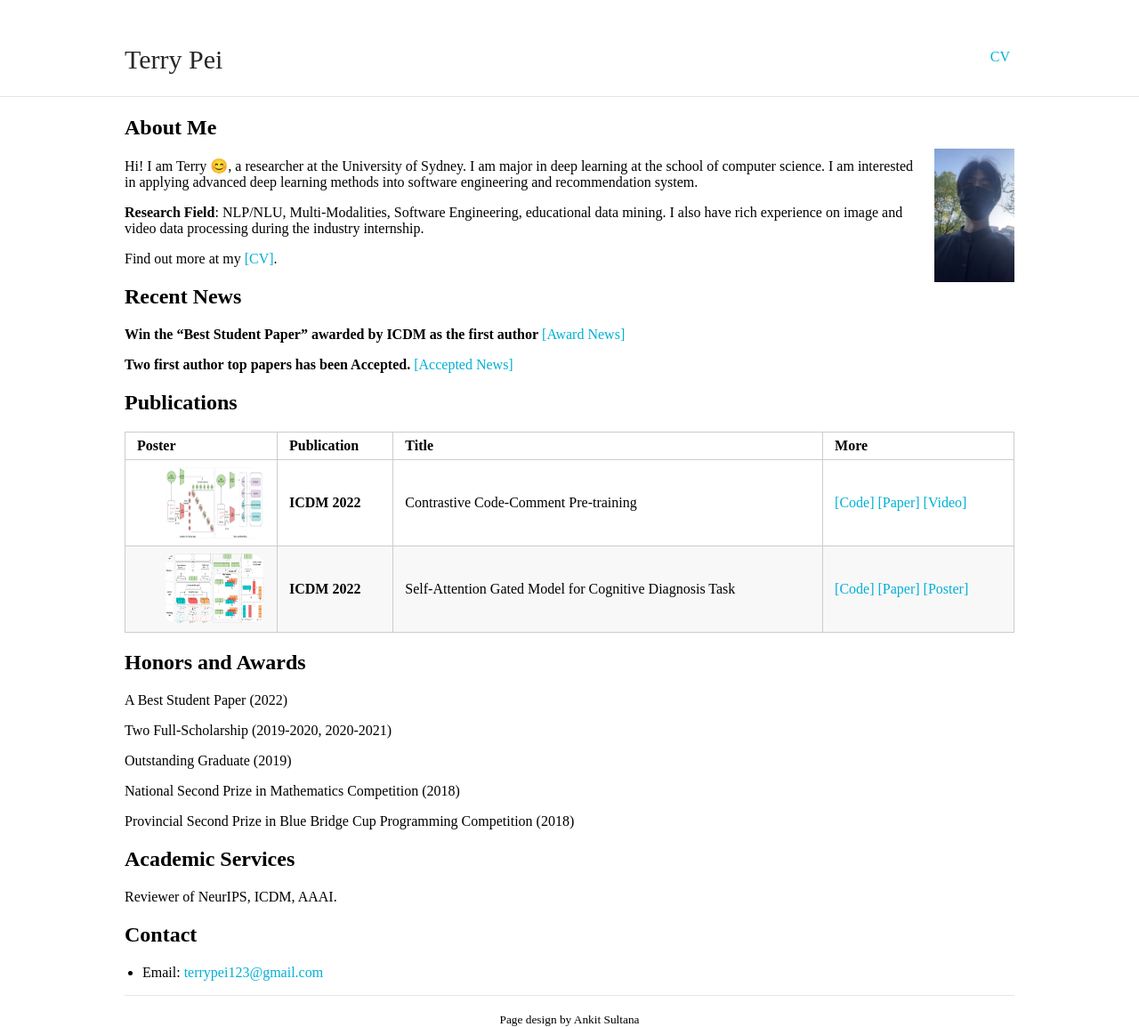
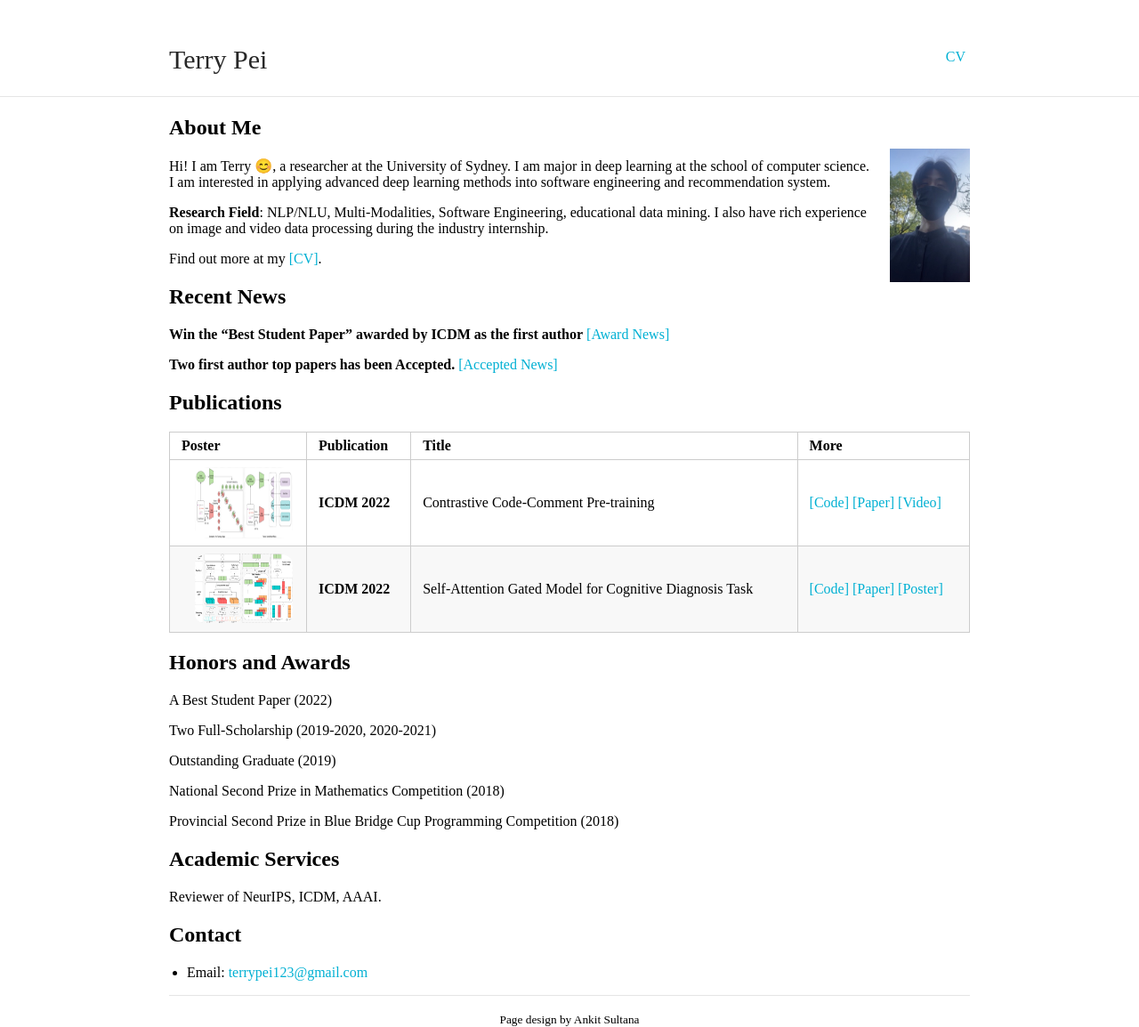
Before and after one commit to TerryPei/Terry000.github.io-1, a Jekyll site: the page built from index.md, in a window 1280 px wide. Shown: the whole page at 89% size. Built offline with Jekyll 4.4.1, drawn with Linux system fonts in a browser that asks for light colours; our own code applies the rules of GitHub Pages for plain Markdown files.

Commit message:
Update vars.scss

```diff
--- a/_sass/vars.scss
+++ b/_sass/vars.scss
@@ -9,6 +9,6 @@ $image-size: 150px;
  * Build Variables, don't touch
  */
 
-$max-width: 1000px;
-$med-width: 900px;
-$small-width: 680px;
+$max-width: 900px;
+$med-width: 800px;
+$small-width: 580px;
```
